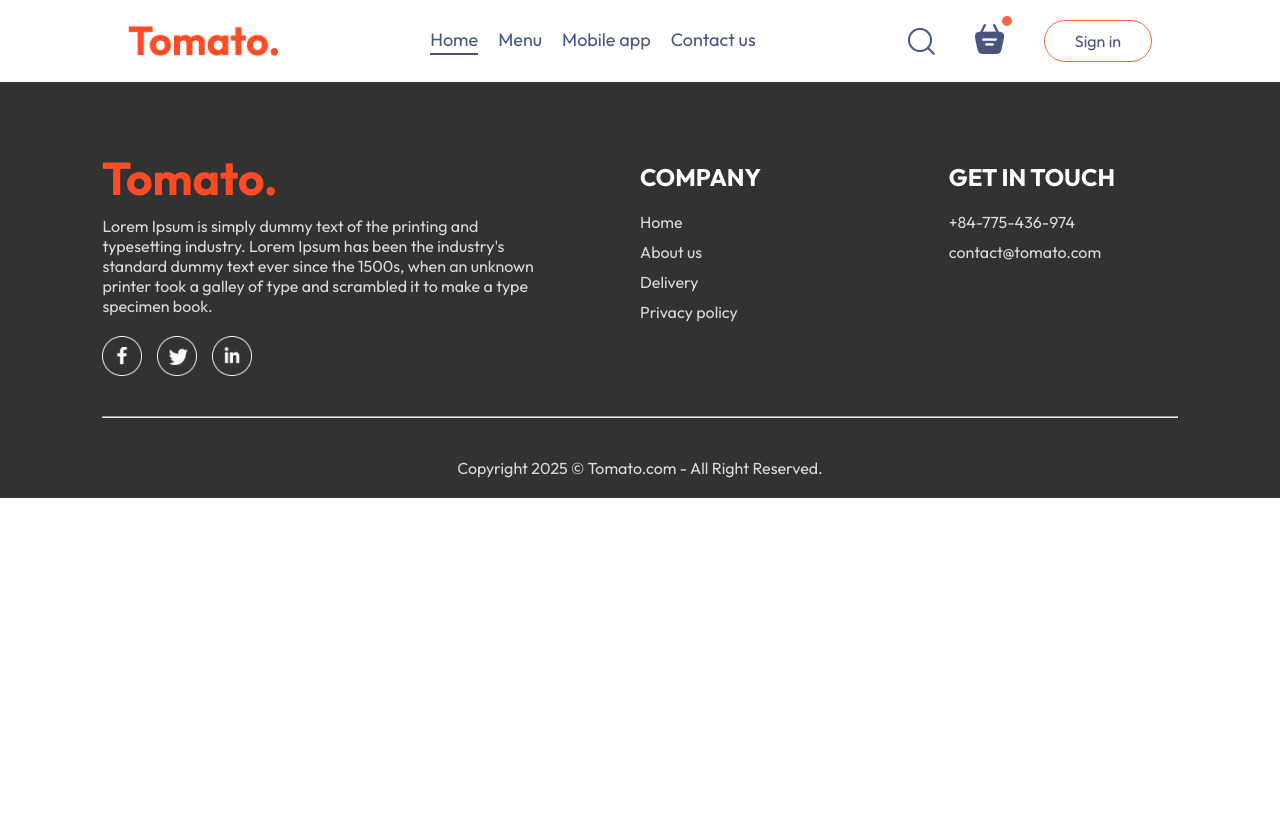
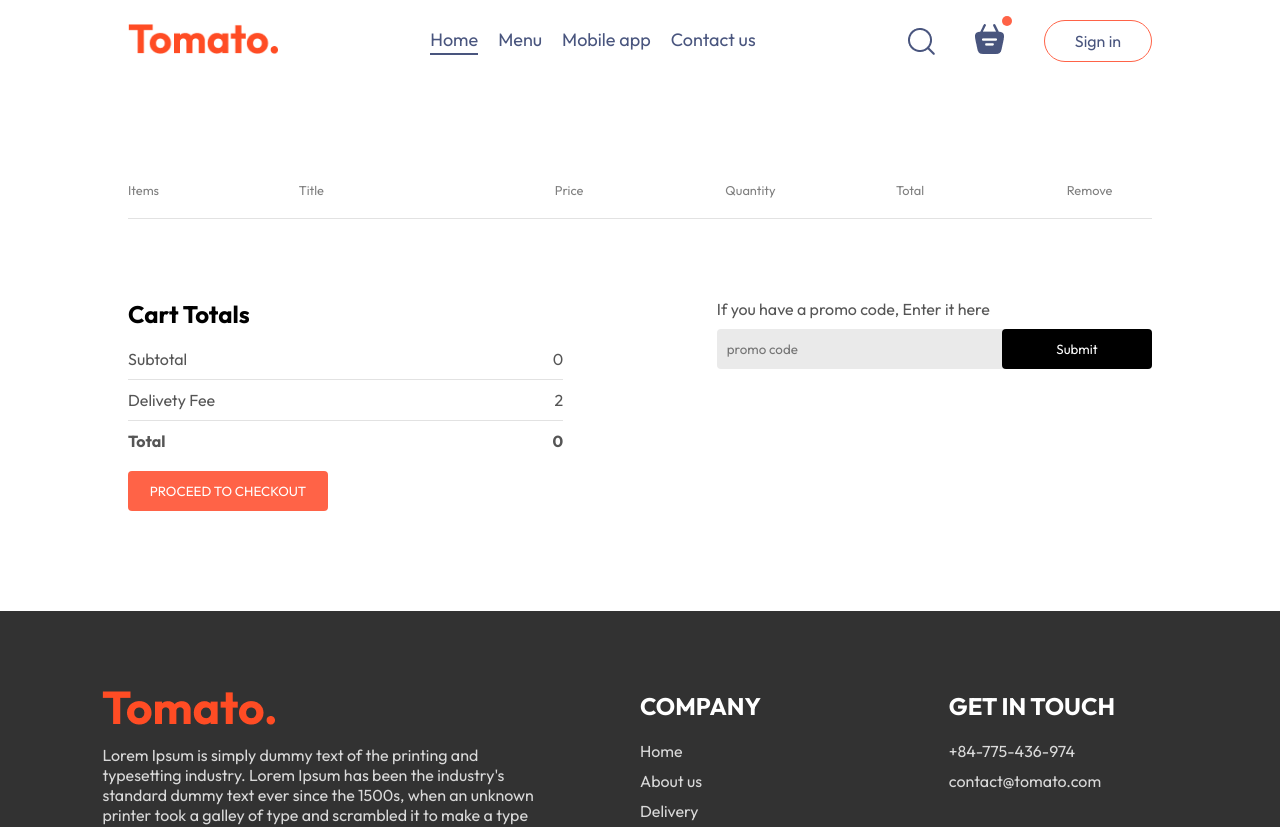
Before and after one commit to Khoa-CNTT/XDFWDMGH2609, a React (Vite) app in the folder frontend/: page /cart in a window 1280 px wide. Shown: the top 827 px of the page. Before the commit the page ends 800 px from the top, so only its background shows below. Built offline with nearby package versions, Linux system fonts and the light colour scheme.

Commit message:
Ninth commit 24/04/2025

```diff
--- a/frontend/src/components/Navbar/Navbar.jsx
+++ b/frontend/src/components/Navbar/Navbar.jsx
@@ -9,7 +9,7 @@
 
   return (
     <div className='navbar'>
-      <img src={assets.logo} alt="" className="logo" />
+      <Link to='/'><img src={assets.logo} alt="" className="logo" /></Link>
       <ul className='navbar-menu'>
         <Link to='/' onClick={()=>setMenu("home")} className={menu==="home"?"active":""}>Home</Link>
         <a href='#explore-menu' onClick={()=>setMenu("menu")} className={menu==="menu"?"active":""}>Menu</a>
@@ -19,7 +19,7 @@
       <div className='navbar-right'>
         <img src={assets.search_icon} alt="" />
         <div className="navbar-search-icon">
-          <img src={assets.basket_icon} alt="" />
+          <Link to='/cart'><img src={assets.basket_icon} alt="" /></Link>
           <div className="dot"></div>
         </div>
         <button onClick={()=>setShowLogin(true)}>Sign in</button>
--- a/frontend/src/pages/Cart/Cart.css
+++ b/frontend/src/pages/Cart/Cart.css
@@ -0,0 +1,82 @@
+.cart{
+    margin: 100px 0px;
+}
+.cart-items-title{
+    display: grid;
+    grid-template-columns: 1fr 1.5fr 1fr 1fr 1fr 0.5fr;
+    align-items: center;
+    color: grey;
+    font-size: max(1vw,12px);
+}
+.cart-items-item{
+    margin: 10px 0px;
+    color: black;
+}
+.cart-items-item img{
+    width: 50px;
+}
+.cart hr{
+    height: 1px;
+    background-color: #e2e2e2;
+    border: none;
+}
+.cart-items-item .cross{
+    cursor: pointer;
+}
+.cart-bottom{
+    margin-top: 80px;
+    display: flex;
+    justify-content: space-between;
+    gap: max(12vw,20px);
+}
+.cart-total{
+    flex: 1;
+    display: flex;
+    flex-direction: column;
+    gap: 20px;
+}
+.cart-total-details{
+    display: flex;
+    justify-content: space-between;
+    color: #555;
+}
+.cart-total hr{
+    margin: 10px 0px;
+}
+.cart-total button{
+    border: none;
+    color: white;
+    background-color: tomato;
+    width: max(15vw,200px);
+    padding: 12px 0px;
+    border-radius: 4px;
+    cursor: pointer;
+}
+.cart-promocode {
+    flex: 1;
+}
+.cart-promocode p{
+    color: #555;
+}
+.cart-promocode-input{
+    margin-top: 10px;
+    display: flex;
+    justify-content: space-between;
+    align-items: center;
+    background-color: #eaeaea;
+    border-radius: 4px;
+}
+.cart-promocode-input input{
+    background: transparent;
+    border: none;
+    outline: none;
+    padding-left: 10px;
+}
+.cart-promocode-input button{
+    width: max(10vw,150px);
+    padding: 12px 5px;
+    background-color: black;
+    border: none;
+    color: white;
+    border-radius: 4px;
+}
--- a/frontend/src/pages/Cart/Cart.jsx
+++ b/frontend/src/pages/Cart/Cart.jsx
@@ -1,10 +1,73 @@
-import React from 'react'
+import React, { useContext } from 'react'
 import './Cart.css'
+import { StoreContext } from '../../context/StoreContext'
 
 const Cart = () => {
+
+  const { cartItems, food_list, removeFromCart } = useContext(StoreContext);
+
   return (
-    <div>
-
+    <div className='cart'>
+      <div className="cart-items">
+        <div className="cart-items-title">
+          <p>Items</p>
+          <p>Title</p>
+          <p>Price</p>
+          <p>Quantity</p>
+          <p>Total</p>
+          <p>Remove</p>
+        </div>
+        <br />
+        <hr />
+        {food_list.map((item, index) => {
+          if (cartItems[item._id] > 0) {
+            return (
+              <div>
+                <div className='cart-items-title cart-items-item'>
+                  <img src={item.image} alt="" />
+                  <p>{item.name}</p>
+                  <p>${item.price}</p>
+                  <p>{cartItems[item._id]}</p>
+                  <p>${item.price * cartItems[item._id]}</p>
+                  <p onClick={() => removeFromCart(item._id)} className='cross'>x</p>
+                </div>
+                <hr />
+              </div>
+            )
+          }
+        })}
+      </div>
+      <div className="cart-bottom">
+        <div className="cart-total">
+          <h2>Cart Totals</h2>
+          <div>
+            <div className="cart-total-details">
+              <p>Subtotal</p>
+              <p>{0}</p>
+            </div>
+            <hr />
+            <div className="cart-total-details">
+              <p>Delivety Fee</p>
+              <p>{2}</p>
+            </div>
+            <hr />
+            <div className="cart-total-details">
+              <b>Total</b>
+              <b>{0}</b>
+            </div>
+          </div>
+          <button>PROCEED TO CHECKOUT</button>
+        </div>
+        <div className="cart-promocode">
+          <div>
+            <p>If you have a promo code, Enter it here</p>
+            <div className="cart-promocode-input">
+              <input type="text" placeholder='promo code' />
+              <button>Submit</button>
+            </div>
+          </div>
+        </div>
+      </div>
     </div>
   )
 }
```
